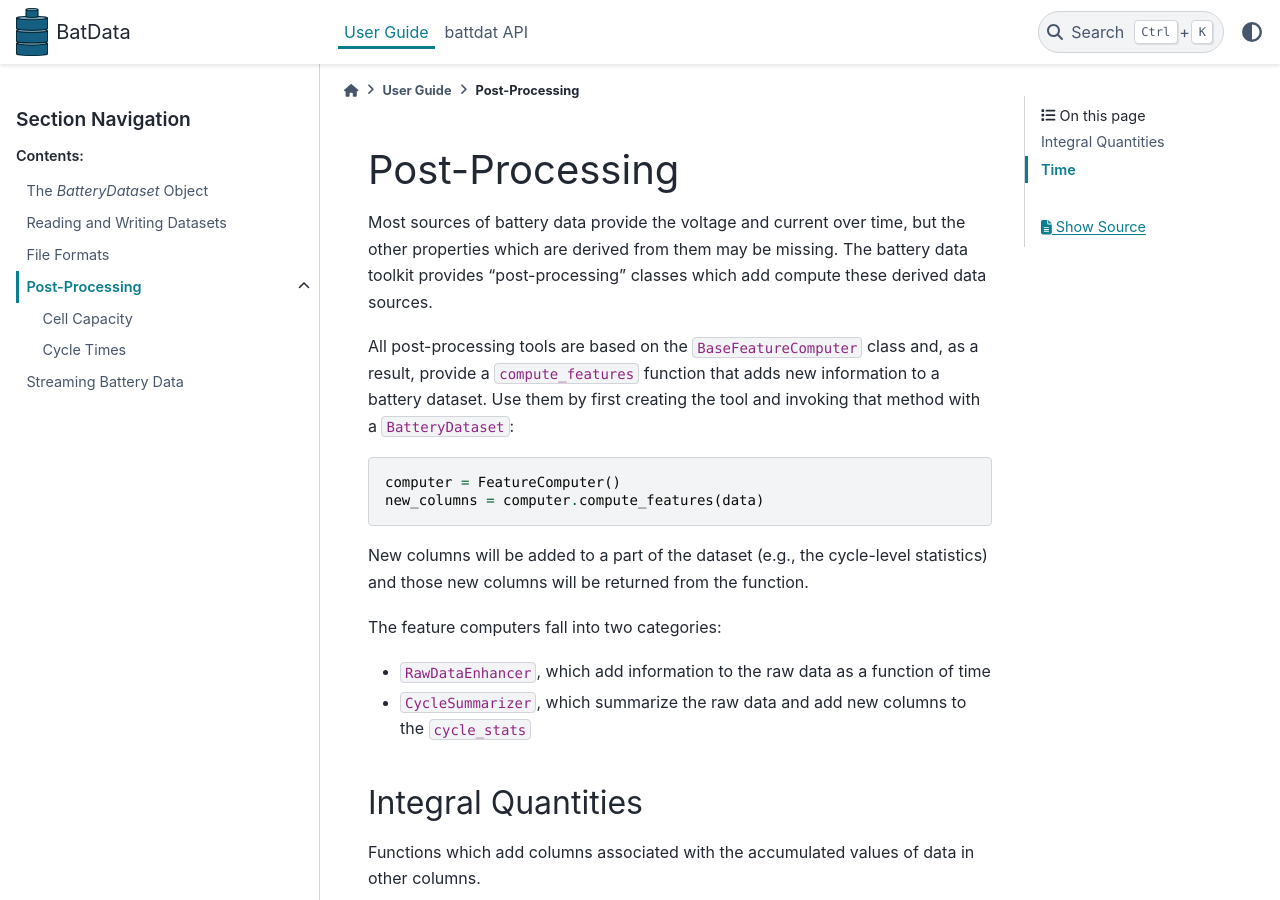
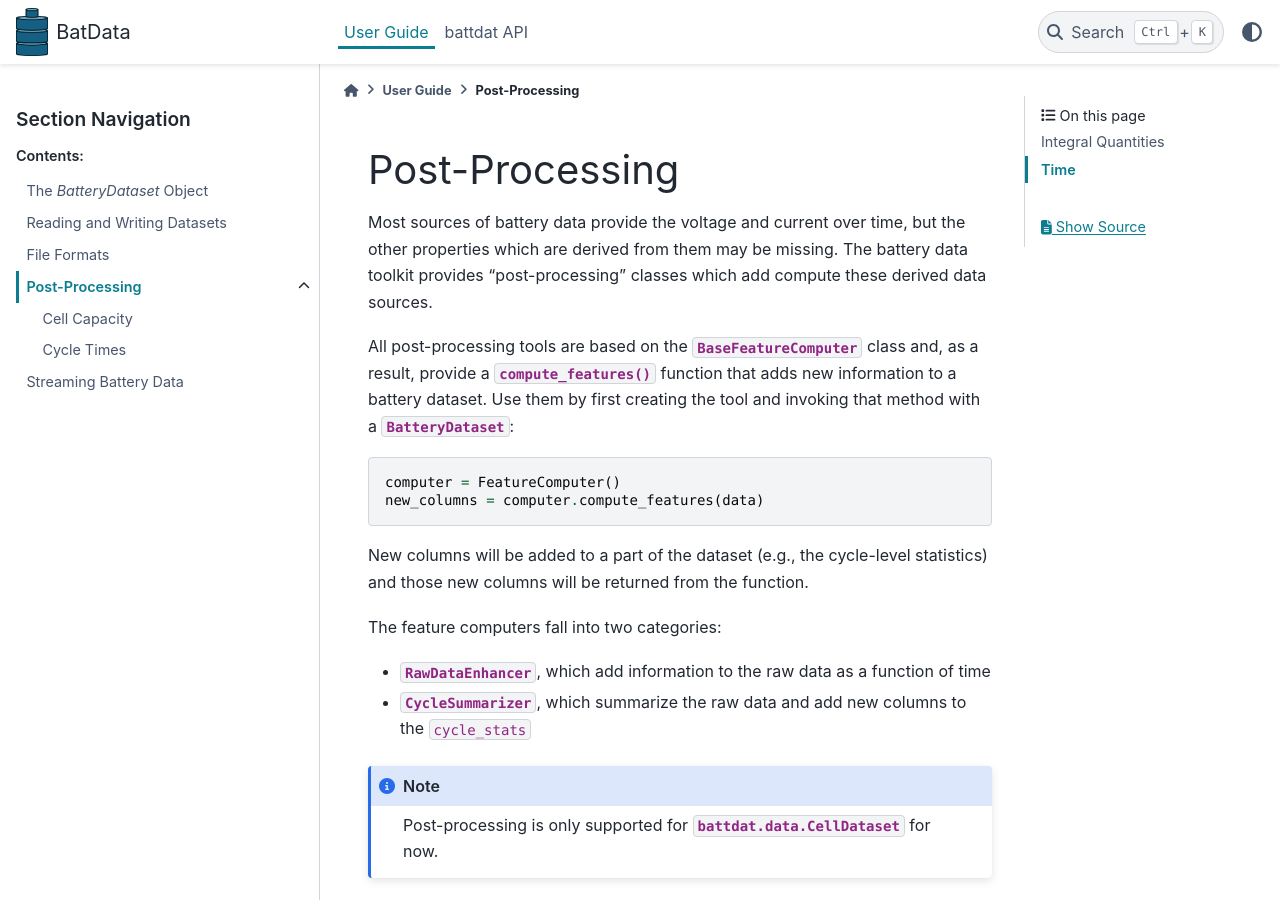
Before and after one commit to ROVI-org/battery-data-toolkit, a Sphinx documentation site: the page built from docs/user-guide/post-processing/index.rst, in a window 1280 px wide and 900 px high. Built offline with Sphinx 7.4.7 and the PyData theme 0.15.4, drawn with Linux system fonts in a browser that asks for light colours; pages that are not in the unit, such as notebooks, are missing from menus.

Commit message:
Fix example notebooks

```diff
--- a/docs/user-guide/post-processing/index.rst
+++ b/docs/user-guide/post-processing/index.rst
@@ -6,11 +6,11 @@ but the other properties which are derived from them may be missing.
 The battery data toolkit provides "post-processing" classes which
 add compute these derived data sources.
 
-All post-processing tools are based on the ``BaseFeatureComputer`` class
-and, as a result, provide a ``compute_features`` function that adds
+All post-processing tools are based on the :class:`~battdat.postprocess.base.BaseFeatureComputer` class
+and, as a result, provide a :meth:`~battdat.postprocess.base.BaseFeatureComputer.compute_features` function that adds
 new information to a battery dataset.
 Use them by first creating the tool and invoking that method with
-a ``BatteryDataset``:
+a :class:`~battdat.data.BatteryDataset`:
 
 .. code-block:: python
 
@@ -22,9 +22,13 @@ will be returned from the function.
 
 The feature computers fall into two categories:
 
-- ``RawDataEnhancer``, which add information to the raw data as a function of time
-- ``CycleSummarizer``, which summarize the raw data and add new columns to the ``cycle_stats``
+- :class:`~battdat.postprocess.base.RawDataEnhancer`, which add information to the raw data as a function of time
+- :class:`~battdat.postprocess.base.CycleSummarizer`, which summarize the raw data and add new columns to the ``cycle_stats``
 
+
+.. note::
+
+    Post-processing is only supported for :class:`battdat.data.CellDataset` for now.
 
 Integral Quantities
 -------------------
```
Also changed, not shown: docs/user-guide/post-processing/cell-capacity.ipynb, docs/user-guide/post-processing/cycle-times.ipynb.
